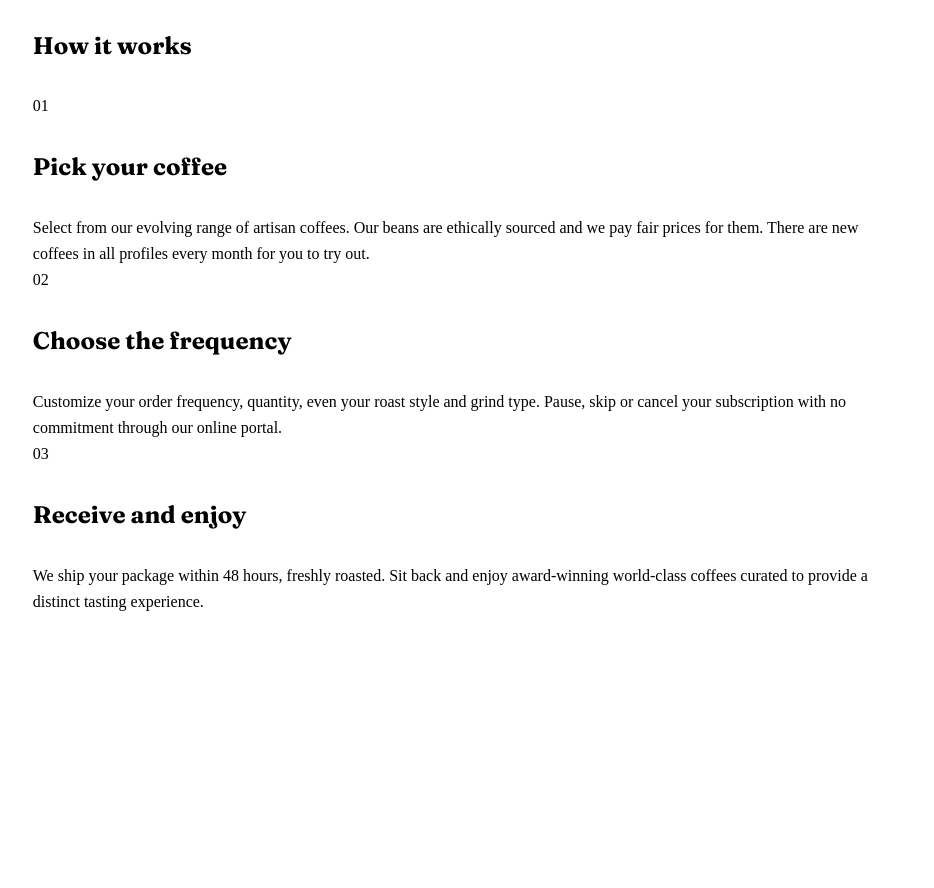
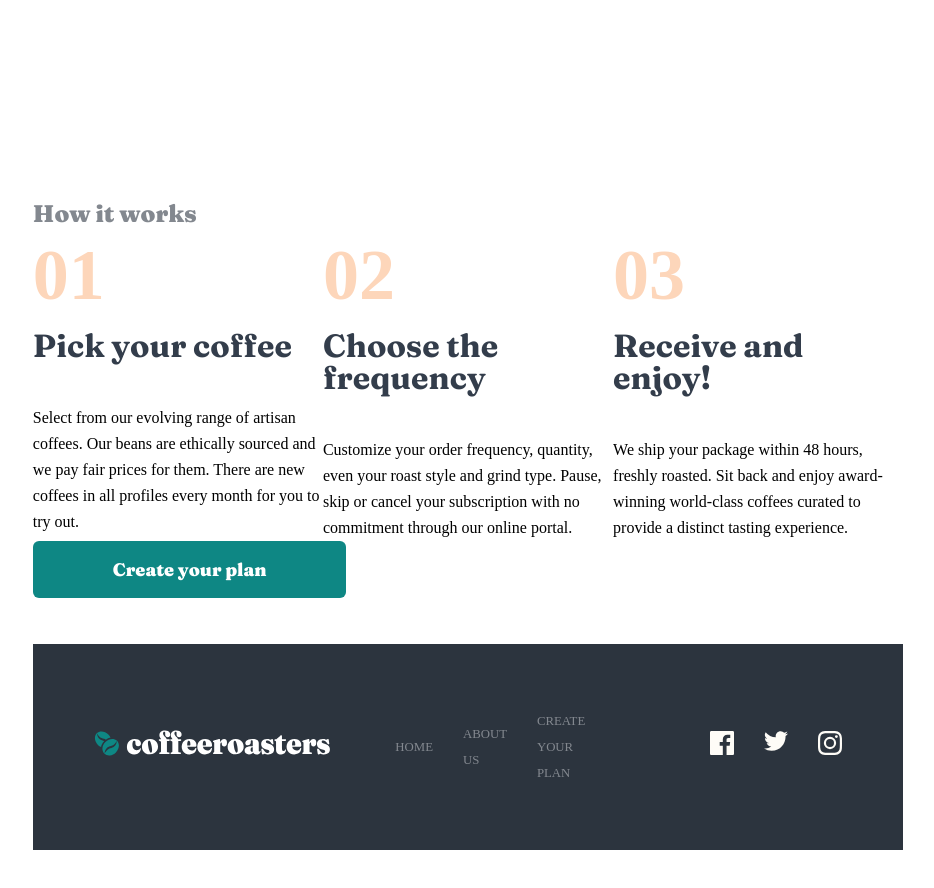
Before and after one commit to DavyFungALoi/coffee-subscription, a React (Create React App) app: page / in a window 1280 px wide. Shown: the part 2359-3247 px from the top of the page, without its empty margins (172-1106 px from the left). Before the commit the page ends 2974 px from the top, so only its background shows below. Built offline with nearby package versions, Linux system fonts and the light colour scheme.

Commit message:
added footer

```diff
--- a/src/App.js
+++ b/src/App.js
@@ -15,6 +15,7 @@ function App() {
         <Route path="/" component={HomeScreen} exact />
         <Route path="/about" component={AboutUsScreen} exact />
         <Route path="/subscribe" component={SubscribeScreen} exact />
+        <Footer className="Footer"></Footer>
       </div>
     </Router>
   );
--- a/src/App.scss
+++ b/src/App.scss
@@ -3,6 +3,7 @@
 @import "styles/Components/productCard";
 @import "styles/Components/uspCard";
 @import "styles/Components/step";
+@import "styles/Components/footer";
 @import "styles/Screens/HomeScreen";
 @import "styles/buttons";
 
--- a/src/Components/Footer.js
+++ b/src/Components/Footer.js
@@ -1,7 +1,39 @@
 import React from "react";
+import logowhite from "../assets/shared/desktop/logo-white.svg";
+import facebookicon from "../assets/shared/desktop/icon-facebook.svg";
+import twittericon from "../assets/shared/desktop/icon-twitter.svg";
+import instagramicon from "../assets/shared/desktop/icon-instagram.svg";
 
 const Footer = () => {
-  return <div>Footer</div>;
+  return (
+    <div className="footer-container">
+      <a href="/">
+        <img className="logo" src={logowhite} alt={"logo"}></img>
+      </a>
+      <ul className="footer__list-container">
+        <a href="/">
+          <li>HOME</li>
+        </a>
+        <a href="/about">
+          <li>ABOUT US</li>
+        </a>
+        <a href="/subscribe">
+          <li>CREATE YOUR PLAN</li>
+        </a>
+      </ul>
+      <ul className="footer__social-media-container">
+        <a href="/">
+          <img className="logo" src={facebookicon} alt={"logo"}></img>
+        </a>
+        <a href="/">
+          <img className="logo" src={twittericon} alt={"logo"}></img>
+        </a>
+        <a href="/">
+          <img className="logo" src={instagramicon} alt={"logo"}></img>
+        </a>
+      </ul>
+    </div>
+  );
 };
 
 export default Footer;
--- a/src/Components/Step.js
+++ b/src/Components/Step.js
@@ -3,10 +3,10 @@ import React from "react";
 const Step = (props) => {
   const { title, id, description, step } = props;
   return (
-    <div className="Step-Container" key={id}>
-      <div className="Step-count">{step}</div>
+    <div className="step-container" key={id}>
+      <div className="step-count">{step}</div>
       <h4>{title}</h4>
-      <div className="Step-Container__Description">{description}</div>
+      <div className="step-container__description">{description}</div>
     </div>
   );
 };
--- a/src/Screens/HomeScreen.js
+++ b/src/Screens/HomeScreen.js
@@ -65,7 +65,7 @@ const HomeScreen = () => {
         </div>
       </div>
       <div className="how-it-works-container">
-        <h4>How it works</h4>
+        <h4 className="how-it-works-container__header">How it works</h4>
 
         <div className="how-it-works-container__steps-container">
           {stepData.map((step) => (
@@ -79,6 +79,7 @@ const HomeScreen = () => {
           ))}
         </div>
       </div>
+      <button className="btn">Create your plan</button>
     </div>
   );
 };
--- a/src/assets/stepsdata.js
+++ b/src/assets/stepsdata.js
@@ -14,7 +14,7 @@ const stepsData = [
     step: "02",
   },
   {
-    title: "Receive and enjoy",
+    title: "Receive and enjoy!",
     description:
       "We ship your package within 48 hours, freshly roasted. Sit back and enjoy award-winning world-class coffees curated to provide a distinct tasting experience.",
     id: 3,
--- /dev/null
+++ b/src/styles/Components/_footer.scss
@@ -0,0 +1,28 @@
+.footer-container {
+  display: grid;
+  grid-template-columns: 1fr 2fr 2fr;
+  justify-content: space-between;
+  align-items: center;
+  margin-top: 46px;
+  margin-bottom: 5.5rem;
+  background-color: #2c343e;
+  padding-left: 7%;
+  padding-right: 7%;
+  padding-top: 3rem;
+  padding-bottom: 3rem;
+  .footer__list-container {
+    display: flex;
+    column-gap: 1.875rem;
+    align-items: center;
+    margin-left: 10%;
+    li {
+      color: #83888f;
+      font-size: 0.8rem;
+    }
+  }
+  .footer__social-media-container {
+    display: flex;
+    justify-content: flex-end;
+    column-gap: 1.875rem;
+  }
+}
--- a/src/styles/Components/_step.scss
+++ b/src/styles/Components/_step.scss
@@ -0,0 +1,11 @@
+.step-container {
+  .step-count {
+    font-weight: 900;
+    font-size: 4.5rem;
+    color: rgba(253, 214, 186, 1);
+  }
+  h4 {
+    font-size: 2rem;
+    color: rgba(51, 61, 75, 1);
+  }
+}
--- a/src/styles/Screens/_HomeScreen.scss
+++ b/src/styles/Screens/_HomeScreen.scss
@@ -83,3 +83,18 @@
   grid-template-columns: 1fr 1fr 1fr;
   column-gap: 1.875rem;
 }
+.how-it-works-container {
+  margin-top: 200px;
+
+  .how-it-works-container__header {
+    color: rgba(131, 136, 143, 1);
+    font-weight: 900;
+  }
+}
+.how-it-works-container__steps-container {
+  display: grid;
+  grid-template-columns: 1fr 1fr 1fr;
+  .btn {
+    margin-top: 4rem;
+  }
+}
```
Also changed, not shown: css/App.css, src/assets/shared/desktop/logo-white.svg (added).
